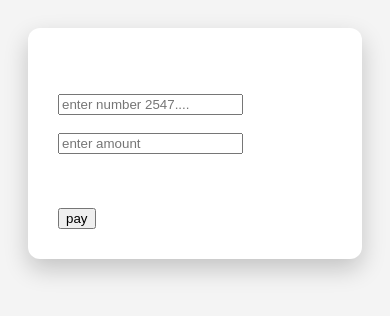
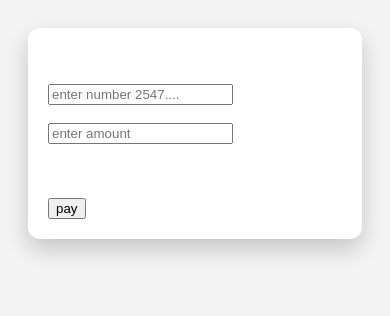
Before and after one commit to pemwatech/FLASK-MPESA-INTERGRATION, a Flask app: page / in a window 390 px wide. Shown: the top 316 px of the page. Run offline with Flask 3, Linux system fonts and the light colour scheme; data that the repository does not hold is empty; some libraries are stand-ins or nearby versions.

Commit message:
Update styles.css

```diff
--- a/mpesa_intergration/static/styles.css
+++ b/mpesa_intergration/static/styles.css
@@ -20,8 +20,15 @@
     align-items:center;
 }
 
+
 body{
     font-family:Arial, sans-serif;
     background-color:#f4f4f4;
     padding:20px;
 }
+
+@media(max-width:480px){
+
+.auth-card{
+padding:20px;
+}
```
